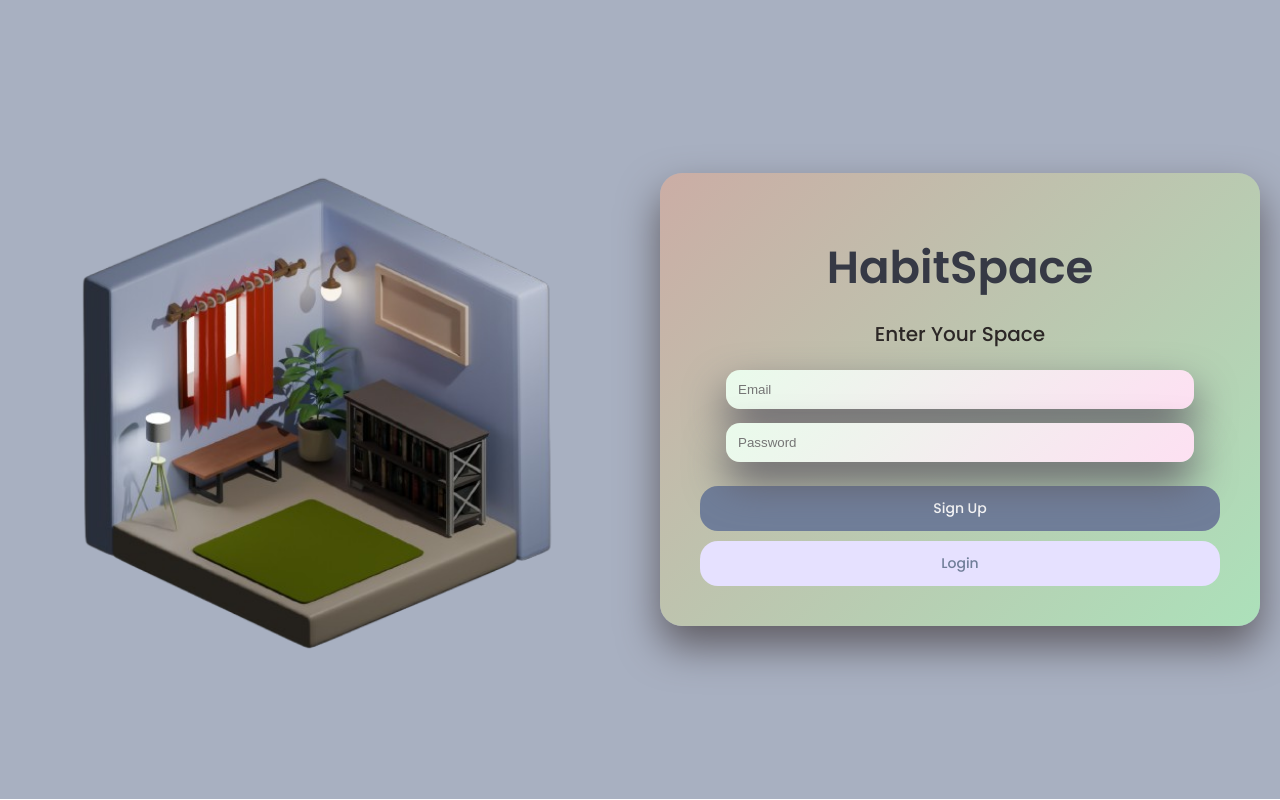
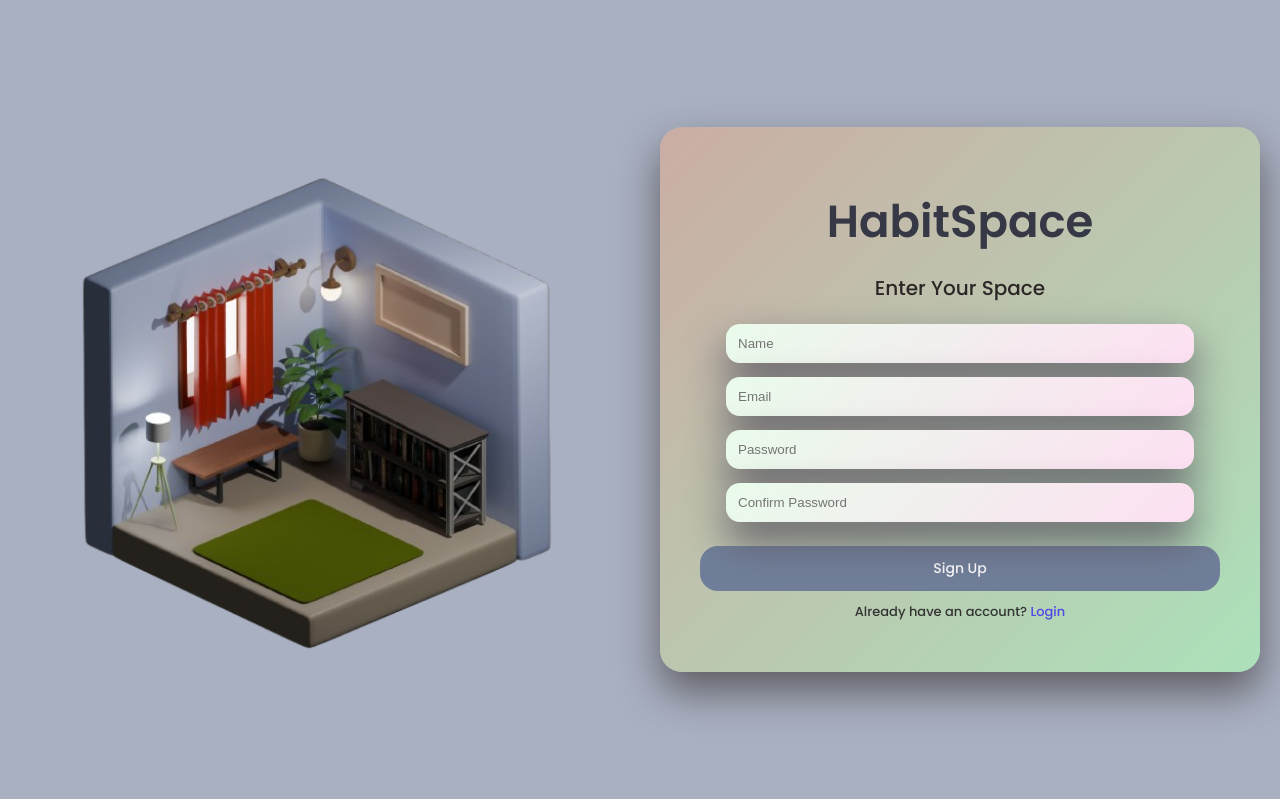
Before and after one commit to piyajalmi/HabitSpace, a React (Vite) app in the folder client/: page / in a window 1280 px wide. Built offline with nearby package versions, Linux system fonts and the light colour scheme.

Commit message:
Email Verification done

```diff
--- a/client/package.json
+++ b/client/package.json
@@ -13,7 +13,7 @@
     "@react-three/drei": "^10.7.7",
     "@react-three/fiber": "^9.5.0",
     "@react-three/postprocessing": "^3.0.4",
-    "framer-motion": "^12.27.5",
+    "framer-motion": "^12.28.1",
     "react": "^19.2.0",
     "react-dom": "^19.2.0",
     "react-router-dom": "^7.12.0",
--- a/client/src/pages/Auth.jsx
+++ b/client/src/pages/Auth.jsx
@@ -1,15 +1,27 @@
 import { useState } from "react";
 import "../App.css";
 import roomImage from "../assets/images/room.png";
+import { useNavigate } from "react-router-dom";
+import { motion } from "framer-motion";
 
 const Auth = () => {
+  const [mode, setMode] = useState("signup"); // signup | login
+  const [name, setName] = useState("");
   const [email, setEmail] = useState("");
   const [password, setPassword] = useState("");
+  const [confirmPassword, setConfirmPassword] = useState("");
   const [message, setMessage] = useState("");
 
+  const navigate = useNavigate();
+
   const handleSignup = async () => {
-    if (!email || !password) {
-      setMessage("Email and password are required");
+    if (!name || !email || !password || !confirmPassword) {
+      setMessage("All fields are required");
+      return;
+    }
+
+    if (password !== confirmPassword) {
+      setMessage("Passwords do not match");
       return;
     }
 
@@ -17,11 +29,24 @@ const Auth = () => {
       const res = await fetch("http://localhost:5000/api/auth/signup", {
         method: "POST",
         headers: { "Content-Type": "application/json" },
-        body: JSON.stringify({ email, password }),
+        body: JSON.stringify({ name, email, password }),
       });
 
       const data = await res.json();
-      setMessage(data.message || "Signup success");
+
+if (data.token) {
+  localStorage.setItem("token", data.token);
+  localStorage.setItem("userName", data.name);
+
+  setMessage("Please verify your email to continue.");
+  // ❌ DO NOT navigate to /room
+
+
+} else {
+  setMessage(data.message || "Signup failed");
+}
+
+
     } catch {
       setMessage("Something went wrong");
     }
@@ -41,9 +66,17 @@ const Auth = () => {
       });
 
       const data = await res.json();
+
       if (data.token) {
   localStorage.setItem("token", data.token);
-        setMessage("Login successful");
+
+  if (data.name) {
+    localStorage.setItem("userName", data.name);
+  }
+
+  navigate("/room");
+
+
       } else {
         setMessage(data.message);
       }
@@ -54,16 +87,39 @@ const Auth = () => {
 
   return (
     <div className="auth-page">
-      {/* Left side image */}
+      {/* Left image */}
       <div className="auth-left">
-        <img src={roomImage} alt="HabitSpace Room" className="room-image" />
+        <img
+          src={roomImage}
+          alt="HabitSpace Room"
+          className="room-image"
+        />
       </div>
 
-      {/* Right side auth card */}
+      {/* Right card */}
       <div className="auth-right">
-        <div className="auth-card">
+        <div className="auth-card" style={{ overflow: "hidden" }}>
+          <motion.div
+            key={mode}
+            initial={{ x: mode === "signup" ? 80 : -80, opacity: 0 }}
+            animate={{ x: 0, opacity: 1 }}
+            transition={{ duration: 0.45, ease: "easeOut" }}
+          >
             <h1 className="auth-title">HabitSpace</h1>
-          <p className="auth-subtitle">Enter Your Space</p>
+            <p className="auth-subtitle">
+              {mode === "signup" ? "Enter Your Space" : "Welcome Back"}
+            </p>
+
+            {/* SIGNUP ONLY */}
+            {mode === "signup" && (
+              <input
+                type="text"
+                placeholder="Name"
+                className="auth-input"
+                value={name}
+                onChange={(e) => setName(e.target.value)}
+              />
+            )}
 
             <input
               type="email"
@@ -81,15 +137,76 @@ const Auth = () => {
               onChange={(e) => setPassword(e.target.value)}
             />
 
-          <button className="auth-btn primary" onClick={handleSignup}>
+            {/* SIGNUP ONLY */}
+            {mode === "signup" && (
+              <input
+                type="password"
+                placeholder="Confirm Password"
+                className="auth-input"
+                value={confirmPassword}
+                onChange={(e) =>
+                  setConfirmPassword(e.target.value)
+                }
+              />
+            )}
+
+            {mode === "signup" ? (
+              <button
+                className="auth-btn primary"
+                onClick={handleSignup}
+              >
                 Sign Up
               </button>
-
-          <button className="auth-btn secondary" onClick={handleLogin}>
+            ) : (
+              <button
+                className="auth-btn primary"
+                onClick={handleLogin}
+              >
                 Login
               </button>
+            )}
+
+            {/* 🔹 TEXT LINKS INSTEAD OF BUTTONS */}
+            {mode === "signup" ? (
+              <p className="auth-message">
+                Already have an account?{" "}
+                <span
+                  style={{
+                    color: "#4f46e5",
+                    cursor: "pointer",
+                    fontWeight: 500,
+                  }}
+                  onClick={() => {
+  setMessage("");
+  setMode("login");
+}}
+
+                >
+                  Login
+                </span>
+              </p>
+            ) : (
+              <p className="auth-message">
+                New to the space?{" "}
+                <span
+                  style={{
+                    color: "#4f46e5",
+                    cursor: "pointer",
+                    fontWeight: 500,
+                  }}
+                  onClick={() => {
+  setMessage("");
+  setMode("signup");
+}}
+
+                >
+                  Sign up
+                </span>
+              </p>
+            )}
 
             {message && <p className="auth-message">{message}</p>}
+          </motion.div>
         </div>
       </div>
     </div>
@@ -97,93 +214,3 @@ const Auth = () => {
 };
 
 export default Auth;
-
-/* working code temporarily commented to text the frontend*/
-// import { useState } from "react";
-
-// const Auth = () => {
-//   const [email, setEmail] = useState("");
-//   const [password, setPassword] = useState("");
-//   const [message, setMessage] = useState("");
-
-//   const handleSignup = async () => {
-//     if (!email || !password) {
-//       setMessage("Email and password are required");
-//       return;
-//     }
-
-//     try {
-//       const res = await fetch("http://localhost:5000/api/auth/signup", {
-//         method: "POST",
-//         headers: {
-//           "Content-Type": "application/json",
-//         },
-//         body: JSON.stringify({ email, password }),
-//       });
-
-//       const data = await res.json();
-//       setMessage(data.message || "Signup success");
-//     } catch (err) {
-//       setMessage("Something went wrong");
-//     }
-//   };
-
-//   const handleLogin = async () => {
-//     if (!email || !password) {
-//       setMessage("Email and password are required");
-//       return;
-//     }
-
-//     try {
-//       const res = await fetch("http://localhost:5000/api/auth/login", {
-//         method: "POST",
-//         headers: {
-//           "Content-Type": "application/json",
-//         },
-//         body: JSON.stringify({ email, password }),
-//       });
-
-//       const data = await res.json();
-
-//       if (data.token) {
-//         localStorage.setItem("token", data.token);
-//         setMessage("Login successful");
-//       } else {
-//         setMessage(data.message);
-//       }
-//     } catch (err) {
-//       setMessage("Something went wrong");
-//     }
-//   };
-
-//   return (
-//     <div style={{ padding: "40px" }}>
-//       <h2>Auth Test</h2>
-
-//       <input
-//         type="email"
-//         placeholder="Email"
-//         value={email}
-//         onChange={(e) => setEmail(e.target.value)}
-//       />
-//       <br /><br />
-
-//       <input
-//         type="password"
-//         placeholder="Password"
-//         value={password}
-//         onChange={(e) => setPassword(e.target.value)}
-//       />
-//       <br /><br />
-
-//       <button onClick={handleSignup}>Signup</button>
-//       <button onClick={handleLogin} style={{ marginLeft: "10px" }}>
-//         Login
-//       </button>
-
-//       <p>{message}</p>
-//     </div>
-//   );
-// };
-
-// export default Auth;
--- a/client/src/pages/Room.jsx
+++ b/client/src/pages/Room.jsx
@@ -17,6 +17,32 @@ const Room = () => {
   // 🔆 Light intensity maps
   const lampMainIntensity = [0.15, 0.3, 0.55, 0.85, 1.1];
   const bulbCoreIntensity = [0.02, 0.05, 0.08, 0.12, 0.18];
+
+  useEffect(() => {
+  const checkUser = async () => {
+    const token = localStorage.getItem("token");
+
+    if (!token) {
+      navigate("/auth");
+      return;
+    }
+
+    const res = await fetch("http://localhost:5000/api/auth/me", {
+      headers: {
+        Authorization: `Bearer ${token}`,
+      },
+    });
+
+    const data = await res.json();
+
+    if (!data.isVerified) {
+      alert("Please verify your email first");
+      navigate("/auth");
+    }
+  };
+
+  checkUser();
+}, []);
 
   // 🔄 Apply state → lighting
   useEffect(() => {
```
Also changed, not shown: 1 other file (tests, documents, lock files or other folders). Lines whose indentation alone changed are shown as unchanged.
